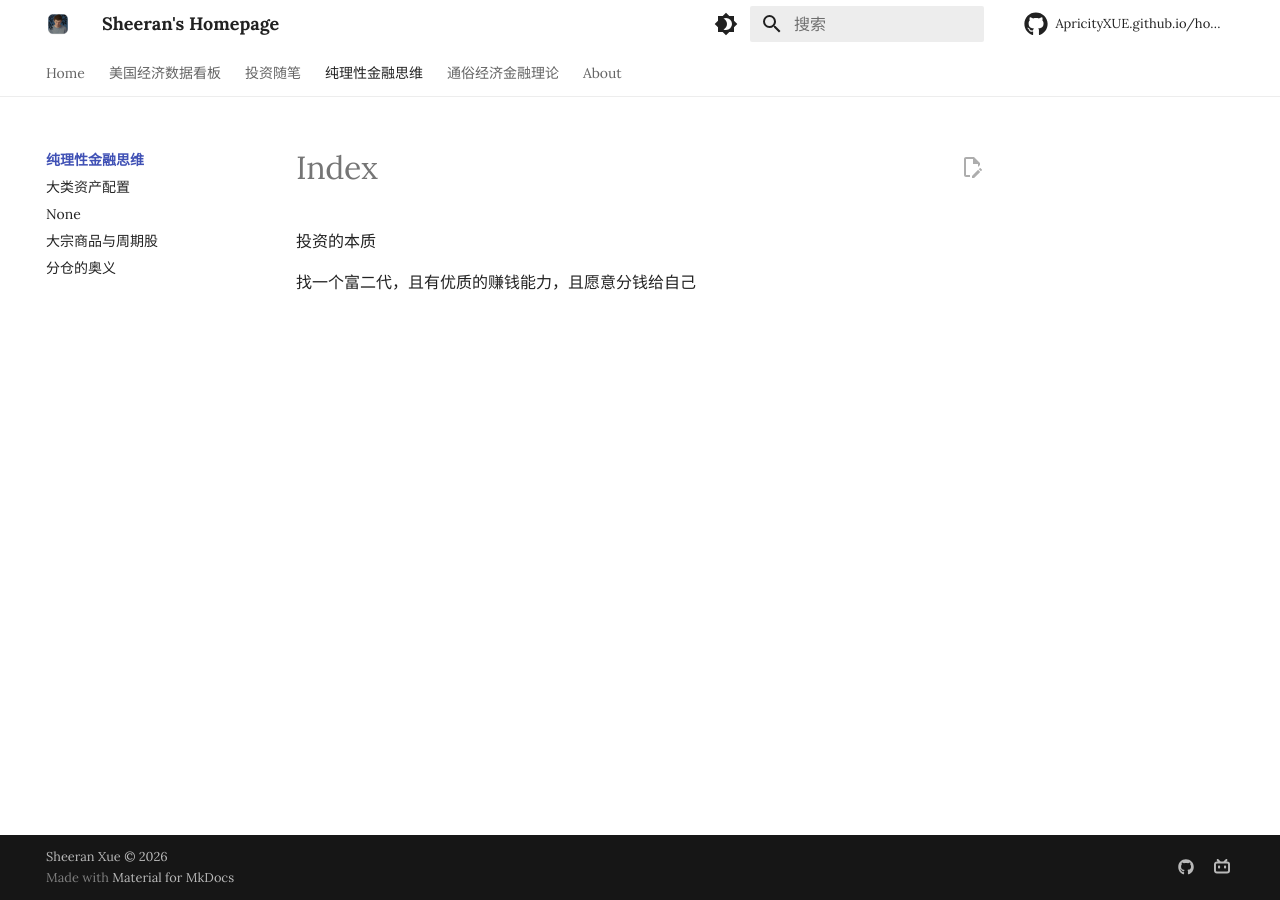
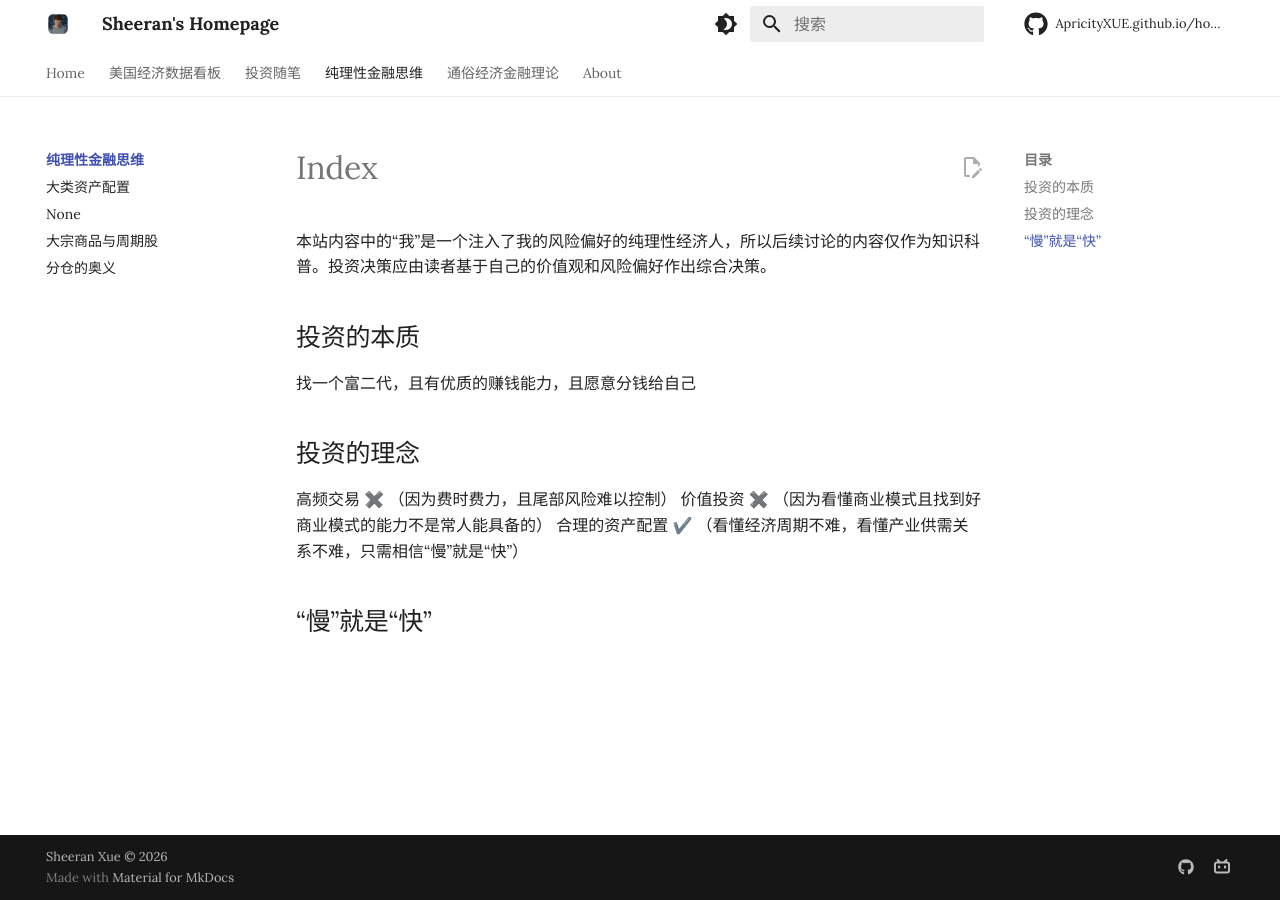
Before and after one commit to ApricityXUE/homepage, an MkDocs documentation site: the page built from docs/纯理性金融思维/index.md, in a window 1280 px wide. Built offline with MkDocs 1.6.1 and Material for MkDocs 9.7.7, drawn with Linux system fonts in a browser that asks for light colours; some web fonts are replaced; comment, search, counter and statistics services are not loaded.

Commit message:
Update index.md

```diff
--- a/docs/纯理性金融思维/index.md
+++ b/docs/纯理性金融思维/index.md
@@ -1,3 +1,13 @@
-投资的本质
+本站内容中的“我”是一个注入了我的风险偏好的纯理性经济人，所以后续讨论的内容仅作为知识科普。投资决策应由读者基于自己的价值观和风险偏好作出综合决策。
+
+## 投资的本质
 
 找一个富二代，且有优质的赚钱能力，且愿意分钱给自己
+
+## 投资的理念
+
+高频交易 ✖️ （因为费时费力，且尾部风险难以控制）
+价值投资 ✖️ （因为看懂商业模式且找到好商业模式的能力不是常人能具备的）
+合理的资产配置 ✔️ （看懂经济周期不难，看懂产业供需关系不难，只需相信“慢”就是“快”）
+
+## “慢”就是“快”
```
